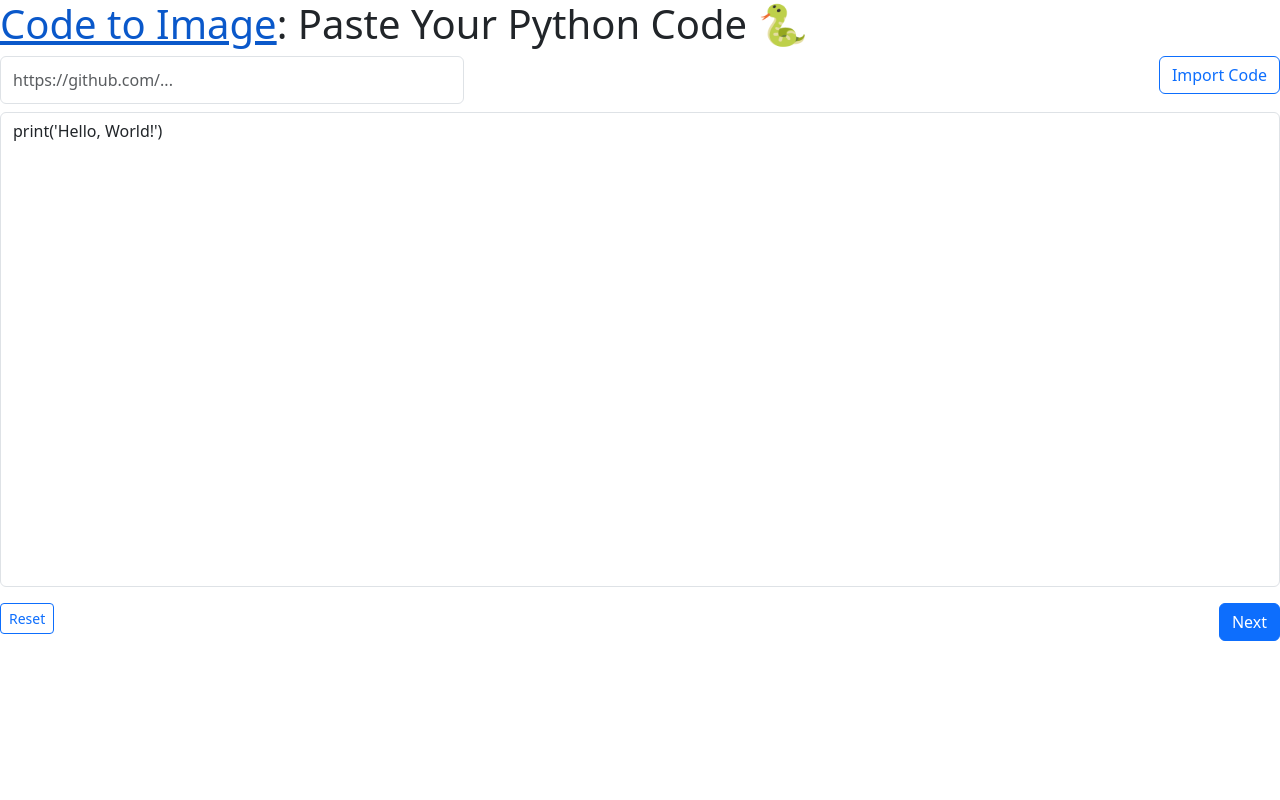
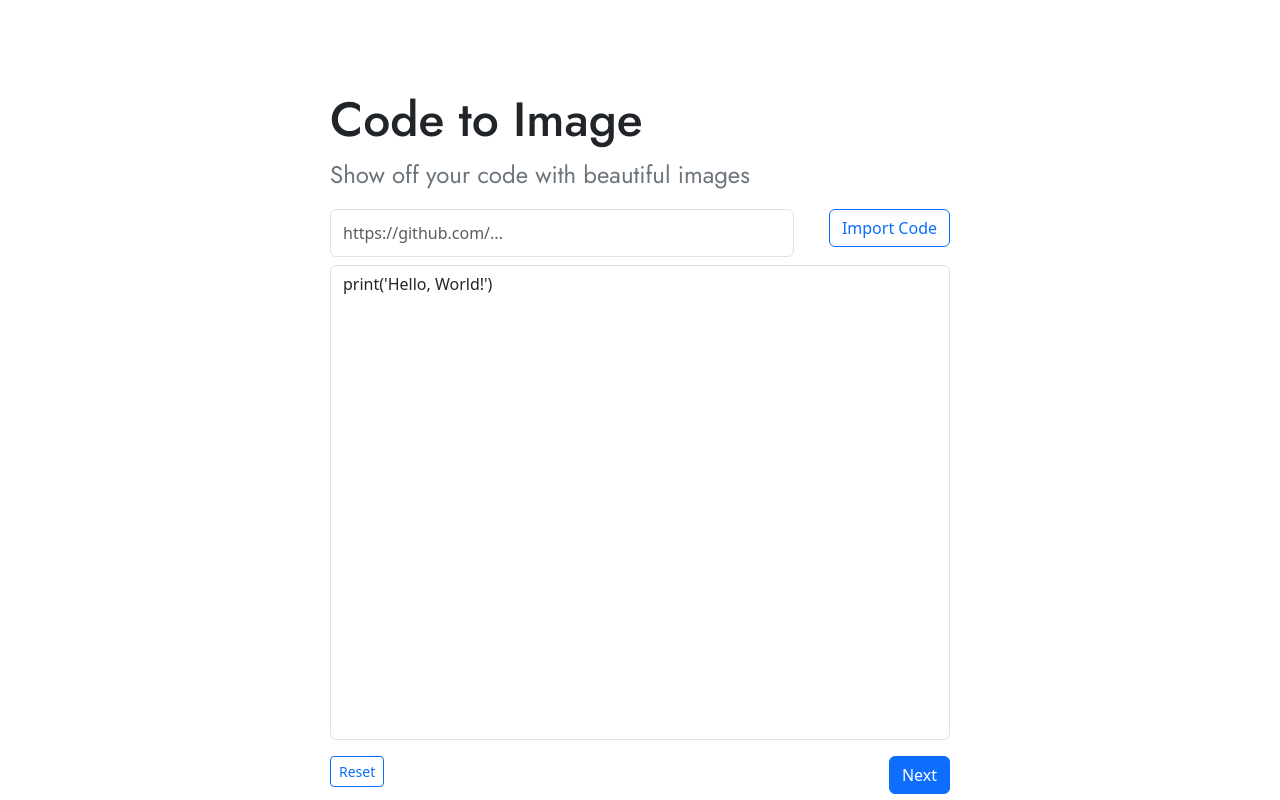
Before and after one commit to Laponski/code-image-generator, a Flask app: page / in a window 1280 px wide. Run offline with Flask 3, Linux system fonts and the light colour scheme.

Commit message:
style: changed some thing to make landing page better, only alerts missing

```diff
--- a/templates/base.html
+++ b/templates/base.html
@@ -7,11 +7,20 @@
     <title>
       Code to Image {% block title %}{% endblock title %}
     </title>
+
+    <link rel="preconnect" href="https://fonts.googleapis.com">
+    <link rel="preconnect" href="https://fonts.gstatic.com" crossorigin>
+    <link href="https://fonts.googleapis.com/css2?family=Jost:ital,wght@0,100..900;1,100..900&display=swap" rel="stylesheet">
+
   </head>
+  <div style="width: 620px; margin: auto; margin-top: 91px;">
     <body>
-    <h1>
-      <a href="{{ url_for('code') }}">Code to Image</a>: <span>{{ message }}</span>
+      <h1 style="text-align: left; font-size: 48px; font-family: 'Jost', sans-serif;">
+        Code to Image
       </h1>
+      <p style="text-align: left; font-size: 24px; font-family: 'Jost', sans-serif; color: rgba(108, 117, 125, 1);">
+        Show off your code with beautiful images
+      </p>
 
       {% with messages = get_flashed_messages(with_categories=true) %}
         {% if messages %}
@@ -29,4 +38,5 @@
       </main>
       <script src="https://cdn.jsdelivr.net/npm/bootstrap@5.3.3/dist/js/bootstrap.bundle.min.js" integrity="sha384-YvpcrYf0tY3lHB60NNkmXc5s9fDVZLESaAA55NDzOxhy9GkcIdslK1eN7N6jIeHz" crossorigin="anonymous"></script>
     </body>
+  </div>
 </html>
```
Lines whose indentation alone changed are shown as unchanged.
